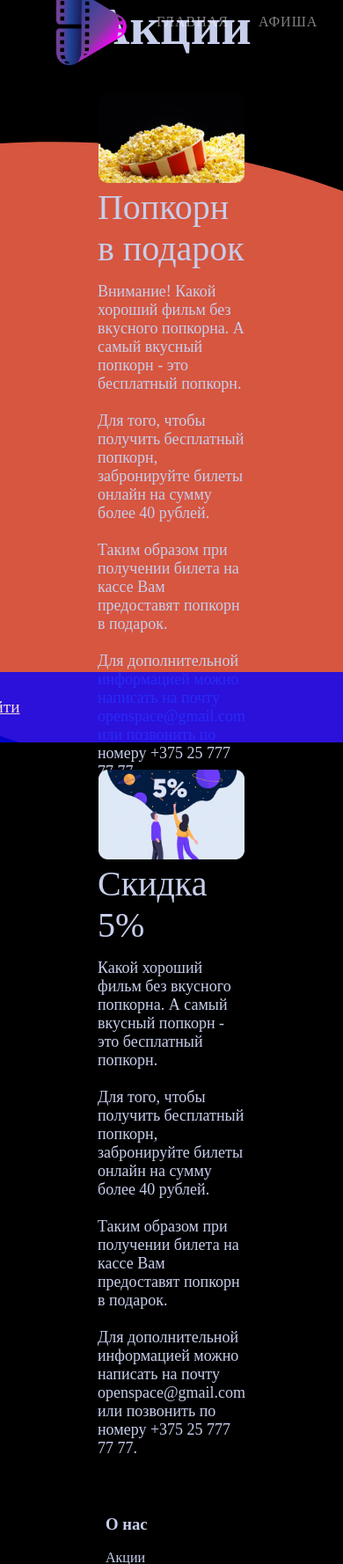
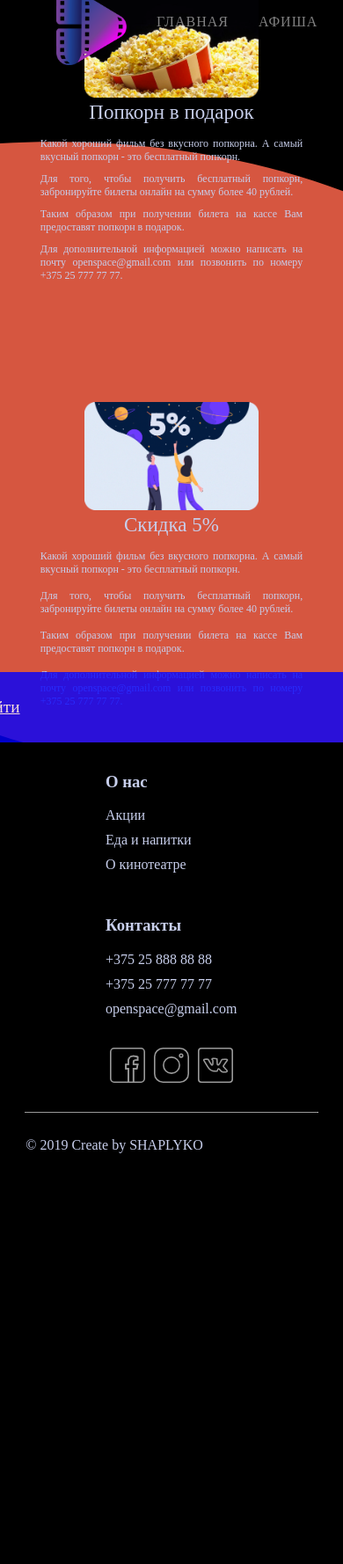
Before and after one commit to shaplvaleriya/OpenSpace, a PHP site: page /stock/stock.php in a window 390 px wide. Shown: the top 1778 px of the page at 88% size. After the commit the page ends 1311 px from the top, so only its background shows below. Run offline with PHP 8.4, Linux system fonts and the light colour scheme; some web fonts are replaced.

Commit message:
stocks ready

```diff
--- /dev/null
+++ b/css/media-quaries.css
@@ -0,0 +1,67 @@
+@media (max-width: 992px)
+{
+  .stock-title
+  {
+    font-size: 30px;
+  }
+  .stock-content
+  {
+    font-size: 14px;
+  }
+  .title h1
+  {
+    font-size: 50px;
+  }
+}
+
+@media (max-width: 768px)
+{
+  .stock-image
+  {
+    flex-basis: 60%;
+  }
+  .stock-text
+  {
+    flex-basis: 70%;
+  }
+  .stock
+  {
+    flex-wrap: wrap;
+  }
+  .stock-title
+  {
+    text-align: center;
+  }
+  .stock-content
+  {
+    text-align: justify;
+  }
+    .title h1
+  {
+    font-size: 40px;
+  }
+}
+
+@media (max-width: 576px)
+{
+  .stock-image
+  {
+    flex-basis: 60%;
+  }
+  .stock-text
+  {
+    flex-basis: 90%;
+  }
+    .stock-title
+  {
+    font-size: 23px;
+  }
+  .stock-content
+  {
+    font-size: 12px;
+  }
+      .title h1
+  {
+    font-size: 30px;
+  }
+}
--- a/css/stock.css
+++ b/css/stock.css
@@ -111,7 +111,6 @@
   justify-content: center;
   width: 85vw;
   align-items: center;
-  flex-wrap: wrap;
 }
 .stock-image
 {
@@ -141,6 +140,18 @@
   font-size: 18px;
 }
 
+/*.stock-content p
+{
+  padding-bottom: 10px;
+}*/
+
+.title
+{
+  display: flex;
+  width: 85%;
+  justify-content: flex-start;
+}
+
 h1
 {
   font-family: Gilroy-Heavy;
--- a/stock/stock.php
+++ b/stock/stock.php
@@ -5,6 +5,7 @@
 		<title>OpenSpace</title>
 		<link rel="stylesheet" type="text/css" href="../css/demo.css" />
 		<link rel="stylesheet" type="text/css" href="../css/stock.css" />
+		<link rel="stylesheet" href="../css/media-quaries.css">
 	</head>
 	<body>
 		<?php
@@ -25,7 +26,7 @@
 					</div>
 					<div class="stock-text">
 						<div class="stock-title">Попкорн в подарок</div>
-						<div class="stock-content">Внимание! Какой хороший фильм без вкусного попкорна. А самый вкусный попкорн - это бесплатный попкорн.<br><br>Для того, чтобы получить бесплатный попкорн, забронируйте билеты онлайн на сумму более 40 рублей.<br><br>Таким образом при получении билета на кассе Вам предоставят попкорн в подарок. <br><br>Для дополнительной информацией  можно написать на почту openspace@gmail.com или позвонить по номеру +375 25 777 77 77.</div>
+						<div class="stock-content"><p>Какой хороший фильм без вкусного попкорна. А самый вкусный попкорн - это бесплатный попкорн.</p><p>Для того, чтобы получить бесплатный попкорн, забронируйте билеты онлайн на сумму более 40 рублей.</p><p>Таким образом при получении билета на кассе Вам предоставят попкорн в подарок. </p><p>Для дополнительной информацией  можно написать на почту openspace@gmail.com или позвонить по номеру +375 25 777 77 77.</p>
 					</div>
 				</div>
 			</div>
```
